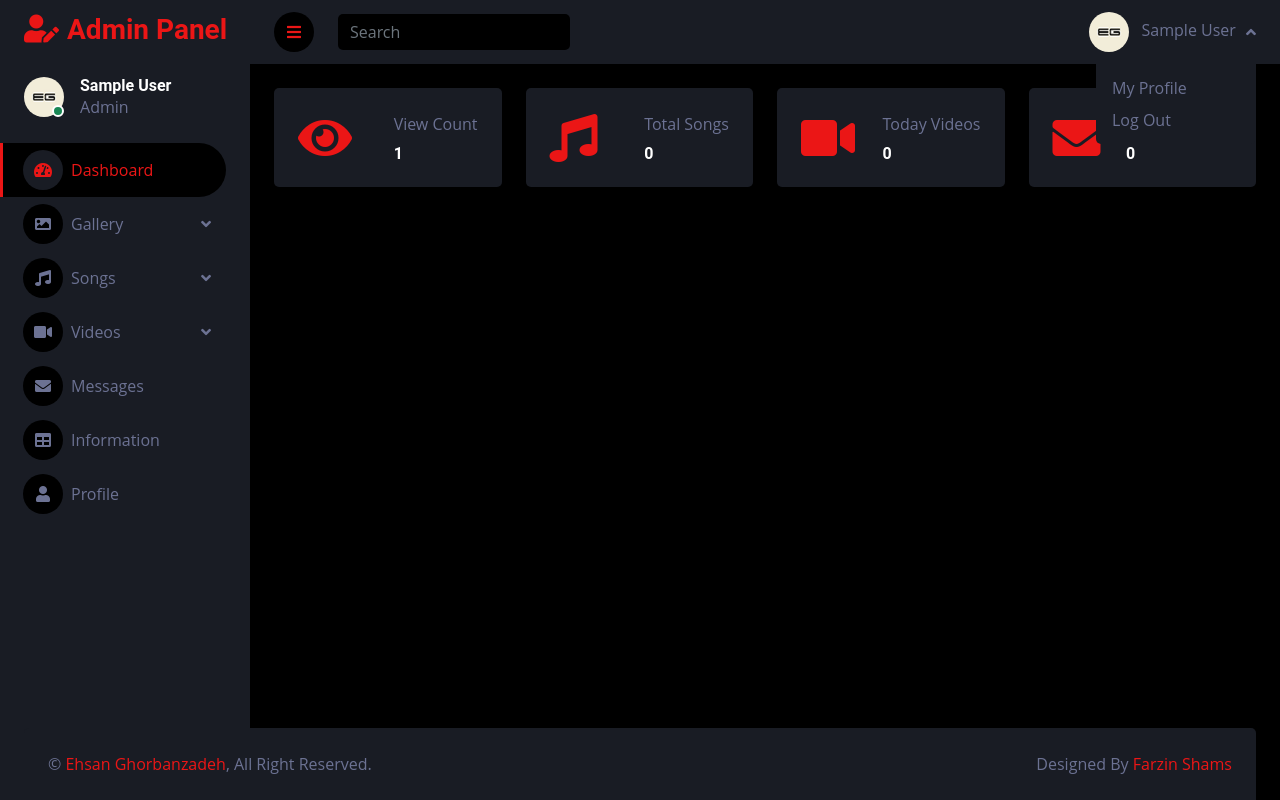
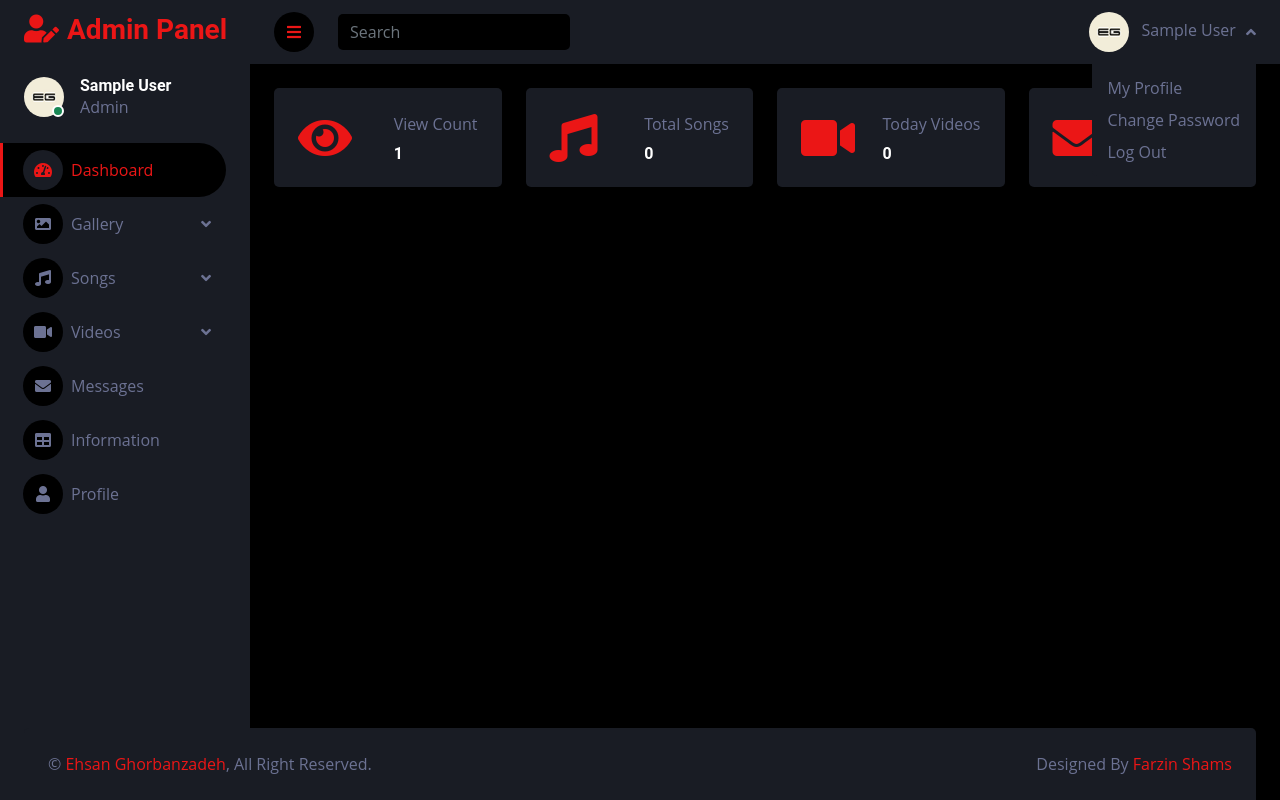
Before and after one commit to farzinsh7/EG, a Django app: page /account/ in a window 1280 px wide, after a click that opens the changed part. Run offline with Django 4.2, Linux system fonts and the light colour scheme; the visitor is signed in with stand-in values (Sample User, id 1); data comes from the database, SQL or seed files in the repository; data that the repository does not hold is empty; some libraries are stand-ins or nearby versions.

Commit message:
Fix some issues

```diff
--- a/account/templates/registration/account.html
+++ b/account/templates/registration/account.html
@@ -4,7 +4,7 @@
 <!-- Content Start -->
     <div class="container-fluid pt-4 px-4">
         <div class="row g-4">
-            <div class="col-sm-6 col-xl-3">
+            <div class="col-sm-3 col-xl-3">
                 <div class="bg-secondary rounded d-flex align-items-center justify-content-between p-4">
                     <i class="fa fa-eye fa-3x text-primary"></i>
                     <div class="ms-3">
@@ -13,7 +13,7 @@
                     </div>
                 </div>
             </div>
-            <div class="col-sm-6 col-xl-3">
+            <div class="col-sm-3 col-xl-3">
                 <div class="bg-secondary rounded d-flex align-items-center justify-content-between p-4">
                     <i class="fa fa-music fa-3x text-primary"></i>
                     <div class="ms-3">
@@ -22,7 +22,7 @@
                     </div>
                 </div>
             </div>
-            <div class="col-sm-6 col-xl-3">
+            <div class="col-sm-3 col-xl-3">
                 <div class="bg-secondary rounded d-flex align-items-center justify-content-between p-4">
                     <i class="fa fa-video fa-3x text-primary"></i>
                     <div class="ms-3">
@@ -31,7 +31,7 @@
                     </div>
                 </div>
             </div>
-            <div class="col-sm-6 col-xl-3">
+            <div class="col-sm-3 col-xl-3">
                 <div class="bg-secondary rounded d-flex align-items-center justify-content-between p-4">
                     <i class="fa fa-envelope fa-3x text-primary"></i>
                     <div class="ms-3">
--- a/templates/base/account/header.html
+++ b/templates/base/account/header.html
@@ -77,6 +77,7 @@
                 </a>
                 <div class="dropdown-menu dropdown-menu-end bg-secondary border-0 rounded-0 rounded-bottom m-0">
                     <a href="{% url 'account:profile' %}" class="dropdown-item">My Profile</a>
+                    <a href="{% url 'account:password_change' %}" class="dropdown-item">Change Password</a>
                     <a href="{% url 'account:logout' %}" class="dropdown-item">Log Out</a>
                 </div>
             </div>
```
